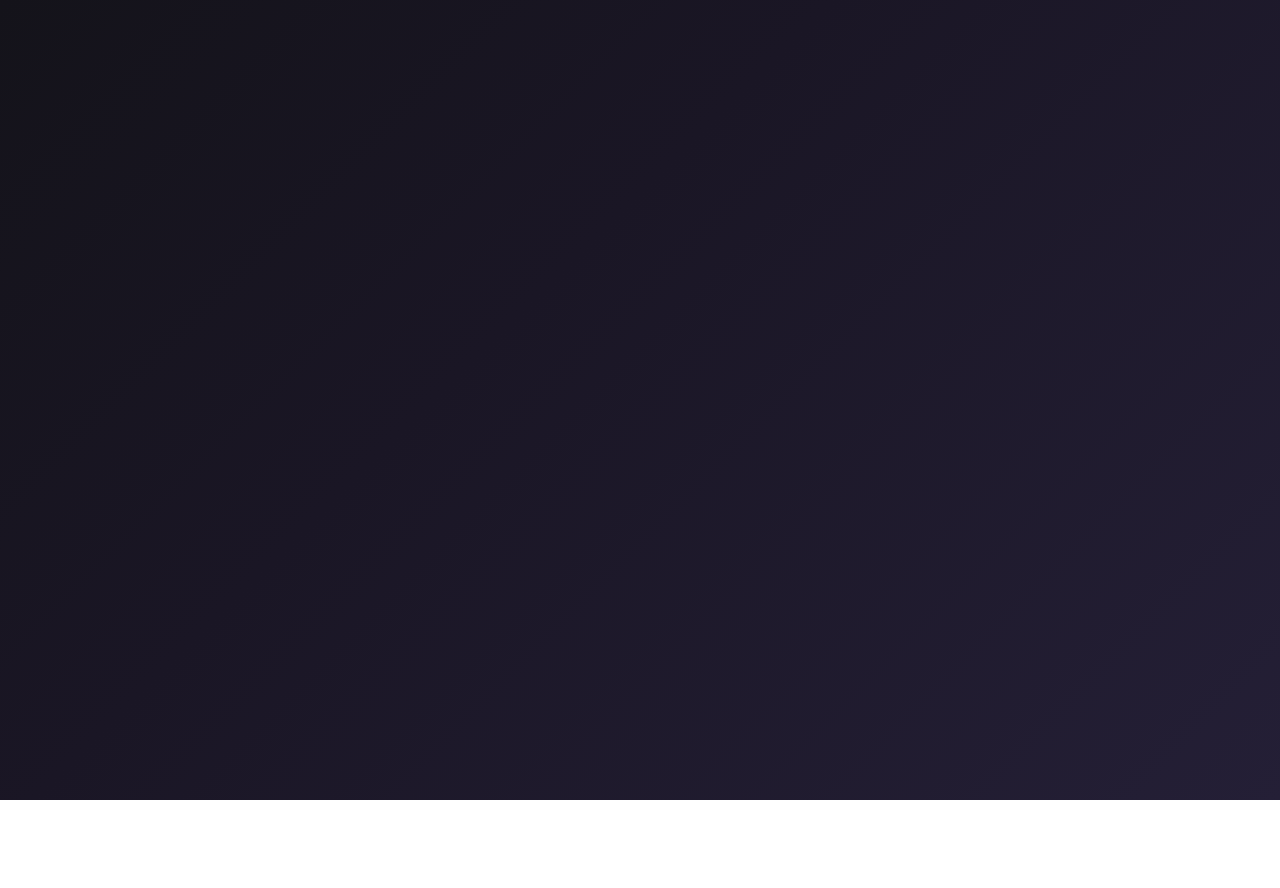
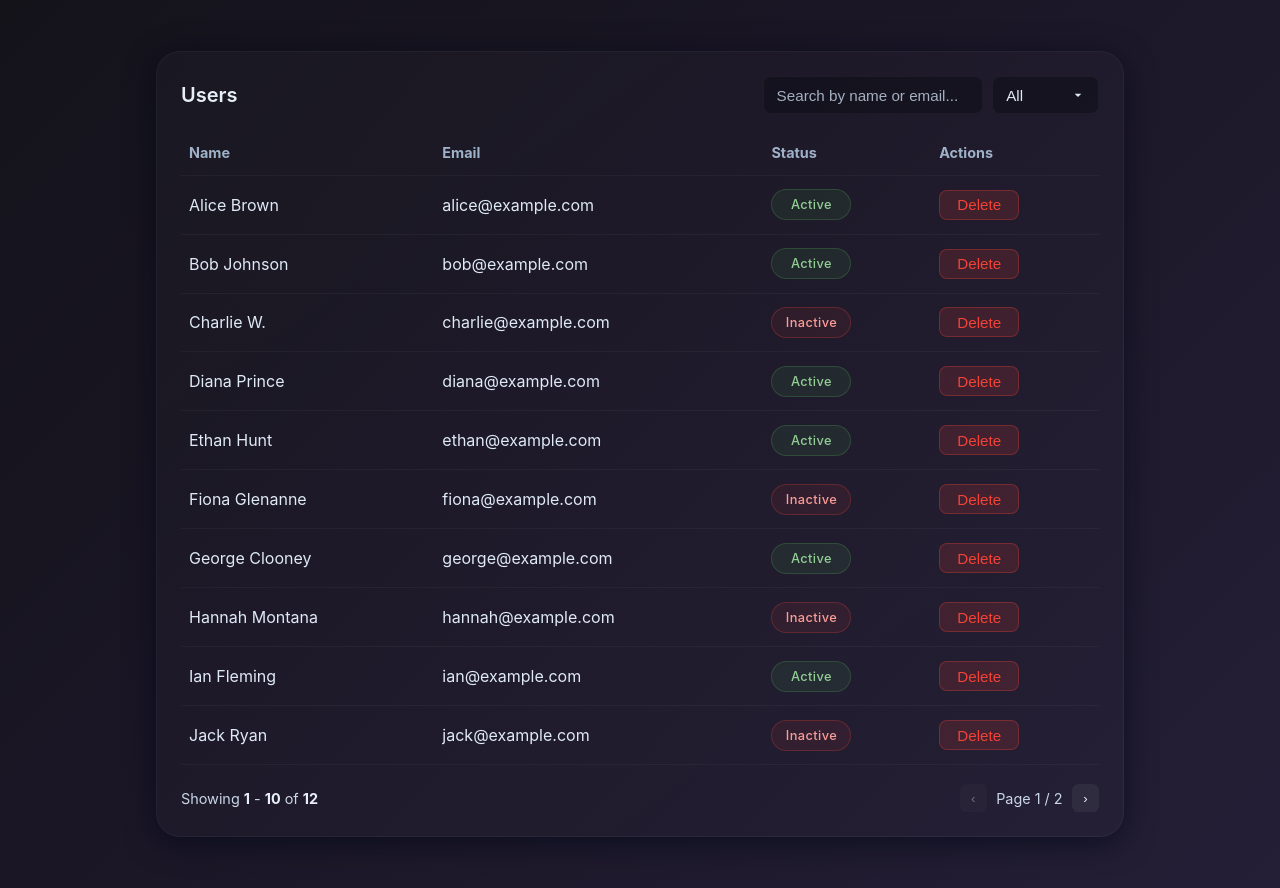
Before and after one commit to n0rahh/user-management-dashboard, a Vue app: page / in a window 1280 px wide. Before the commit the page ends 800 px from the top, so only its background shows below. Built offline with nearby package versions, Linux system fonts and the light colour scheme.

Commit message:
refactor: restructure App.vue to properly define template and script sections

```diff
--- a/src/App.vue
+++ b/src/App.vue
@@ -1,5 +1,9 @@
-<script setup lang="ts"></script>
+<template>
+  <div class="container">
+    <UserList />
+  </div>
+</template>
 
-<template></template>
-
-<style scoped></style>
+<script setup lang="ts">
+import UserList from './components/UserList.vue'
+</script>
```
